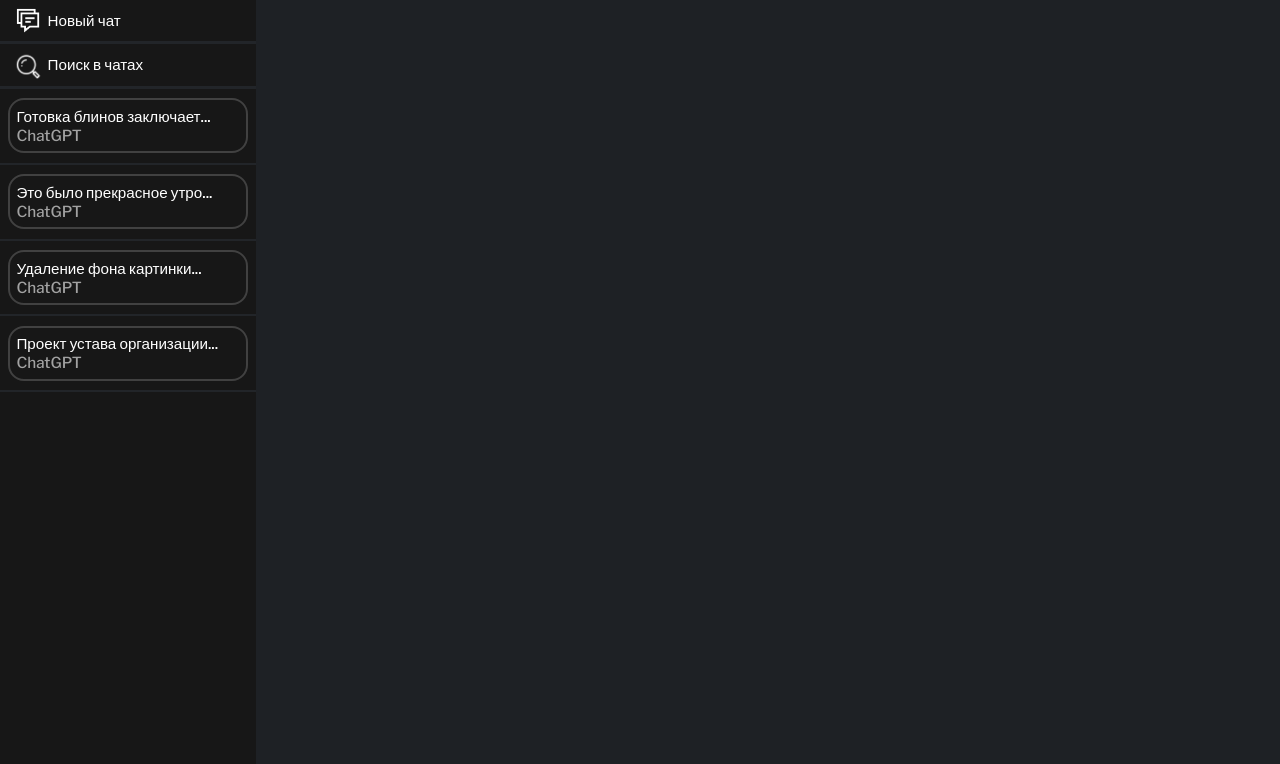
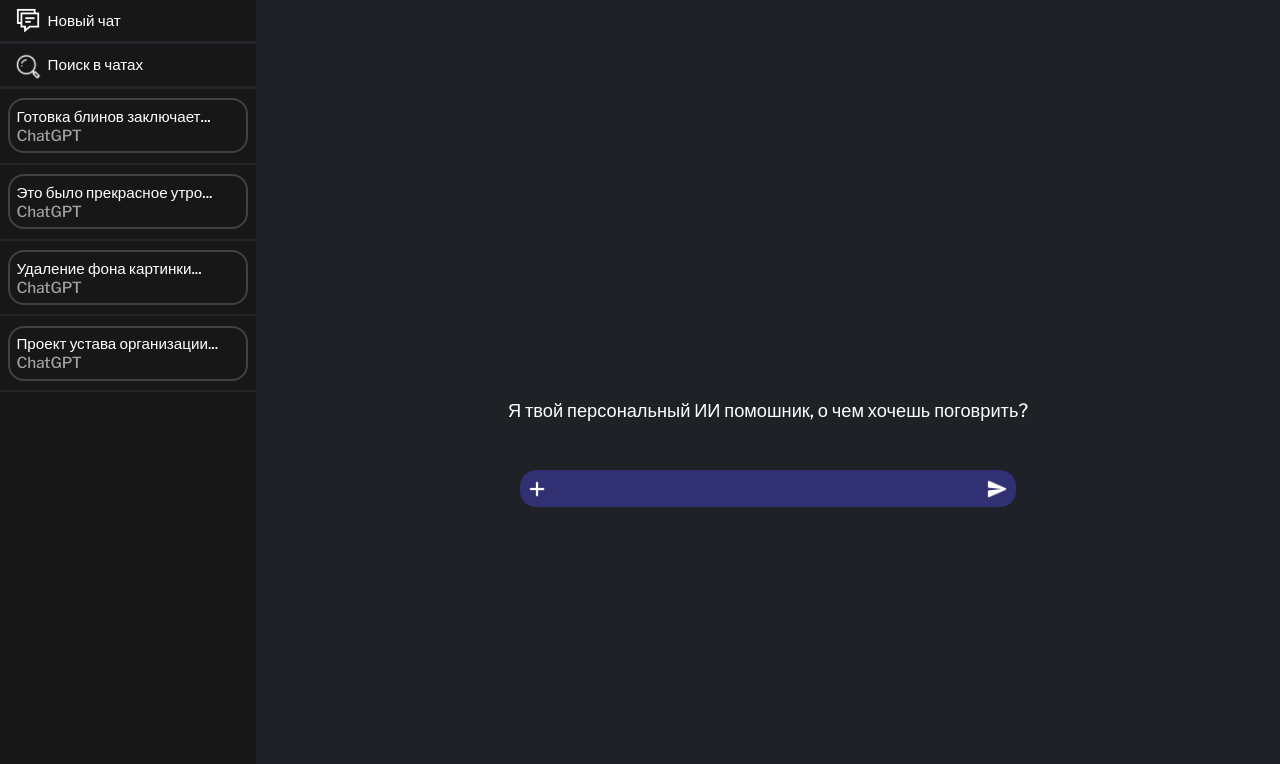
Before and after one commit to 666arevin/my_sity, a Flask app: page / in a window 1280 px wide. Shown: the part 55-819 px from the top of the page. Run offline with Flask 3, Linux system fonts and the light colour scheme; some web fonts are replaced.

Commit message:
сдела основное окно, в котрое можно будет вводит запрос для ИИ

```diff
--- /dev/null
+++ b/app/static/css/main_overlay.css
@@ -0,0 +1,76 @@
+.chat-block.big-area {
+    & .img-ico {
+        align-self: flex-end;
+        margin-bottom: 0.2rem;
+    }
+    & #send-prompt {
+        align-self: flex-end;
+        margin-bottom: 0.1rem;
+    }
+}
+
+/* основной блок в котром будет все лежать */
+.chat-block {
+    margin: auto;
+    margin-top: 25rem;
+
+    max-width: 40rem;
+
+    display: flex;
+    flex-direction: column;
+    align-items: center;
+
+    /* настройка текста */
+    color: #fff;
+    font-size: larger;
+}
+
+/* span приветствие AI agent */
+.greeting {
+    margin-bottom: 3rem
+}
+
+/* Блок с блоками - (добавленеие файлов, строка ввода, кнопка отправки) */
+.search-string {
+    display: flex;
+    flex-direction: row;
+    align-items: center;
+    justify-content: space-between;
+
+    width: 30rem;
+
+    margin: 0;
+    padding: 0.4rem;
+    padding-left: 0.5rem;
+    padding-right: 0.5rem;
+
+    background-color: rgb(48, 48, 114);
+    border-radius: 16px;
+}
+
+/* это textarea для ввода текста */
+#user-prompt {
+    all: unset;
+
+    width: 100%;
+    min-height: 1.5rem;
+    max-height: 20rem;
+
+    margin-left: 0.6rem;
+    margin-right: 0.6rem;
+
+    resize: none;
+    overflow-y: auto;
+
+    word-break: break-word;
+}
+
+/* кнопка отправки */
+#send-prompt {
+    all: unset;
+}
+
+.img-ico {
+    display: block;
+    margin: 0;
+}
--- a/app/static/css/scroll_bar.css
+++ b/app/static/css/scroll_bar.css
@@ -14,3 +14,20 @@
 .left-bar::-webkit-scrollbar-thumb:hover {
   background-color: #555;    /* Цвет при наведении */
 }
+
+#user-prompt::-webkit-scrollbar {
+    width: 9px;
+}
+
+#user-prompt::-webkit-scrollbar-track {
+  background-color: transparent; /* Фон дорожки */
+}
+
+#user-prompt::-webkit-scrollbar-thumb {
+  background-color: #7a7a7a; /* Цвет самого ползунка */
+  border-radius: 10px;       /* Округление */
+}
+
+#user-prompt::-webkit-scrollbar-thumb:hover {
+  background-color: #555;    /* Цвет при наведении */
+}
--- /dev/null
+++ b/app/static/js/textarea.js
@@ -0,0 +1,22 @@
+const textarea = document.querySelector('#user-prompt');
+const ChatBlock  = document.querySelector('.chat-block ')
+
+function adjustHeight(el, ChatBlock) {
+    el.style.height = 'auto';
+    el.style.height = el.scrollHeight + 'px';
+
+
+    if (el.scrollHeight > 24) {
+        ChatBlock.classList.add('big-area');
+
+    }
+
+    if (el.scrollHeight < 40) {
+        ChatBlock.classList.remove('big-area');
+    }
+
+};
+
+textarea.addEventListener('input', () => {
+    adjustHeight(textarea, ChatBlock);
+});
--- a/app/templates/authorization.html
+++ b/app/templates/authorization.html
@@ -11,6 +11,7 @@
     <link rel="stylesheet" href="static/css/scroll_bar.css">
     <link rel="stylesheet" href="static/css/animation.css">
     <link rel="stylesheet" href="static/css/modal_window.css">
+    <link rel="stylesheet" href="static/css/main_overlay.css">
     <link rel="preconnect" href="https://fonts.googleapis.com">
     <link rel="preconnect" href="https://fonts.gstatic.com" crossorigin>
     <link href="https://fonts.googleapis.com/css2?family=Libre+Franklin:ital,wght@0,100..900;1,100..900&display=swap"
@@ -66,6 +67,15 @@
                 </ul>
             </div>
         </aside>
+        <main class="chat-block">
+            <span class="greeting">Я твой персональный ИИ помошник, о чем хочешь поговрить?</span>
+            <form action="api/prompt" method="post" class="search-string">
+                <img src="static/image/add_file.png" alt="plus" width="18" height="18" class="img-ico">
+                <textarea name="user-prompt" id="user-prompt" rows="1"></textarea>
+                <button type="submit" id="send-prompt"><img src="static/image/send.png" alt="send_ico" width="22"
+                        height="22" class="img-ico"></button>
+            </form>
+        </main>
     </div>
     <div class="modal-overlay-blur">
         <div class="modal-overlay">
@@ -99,6 +109,7 @@
     <script src="static/js/chat_history.js"></script>
     <script src="static/js/dropdown_menu.js"></script>
     <script src="static/js/modal-window.js"></script>
+    <script src="static/js/textarea.js"></script>
 </body>
 
 </html>
```
Also changed, not shown: app/static/image/add_file.png (renamed from app/static/image/icons8-плюс-90.png), app/static/image/send.png (renamed from app/static/image/icons8-отправлено-96.png).
